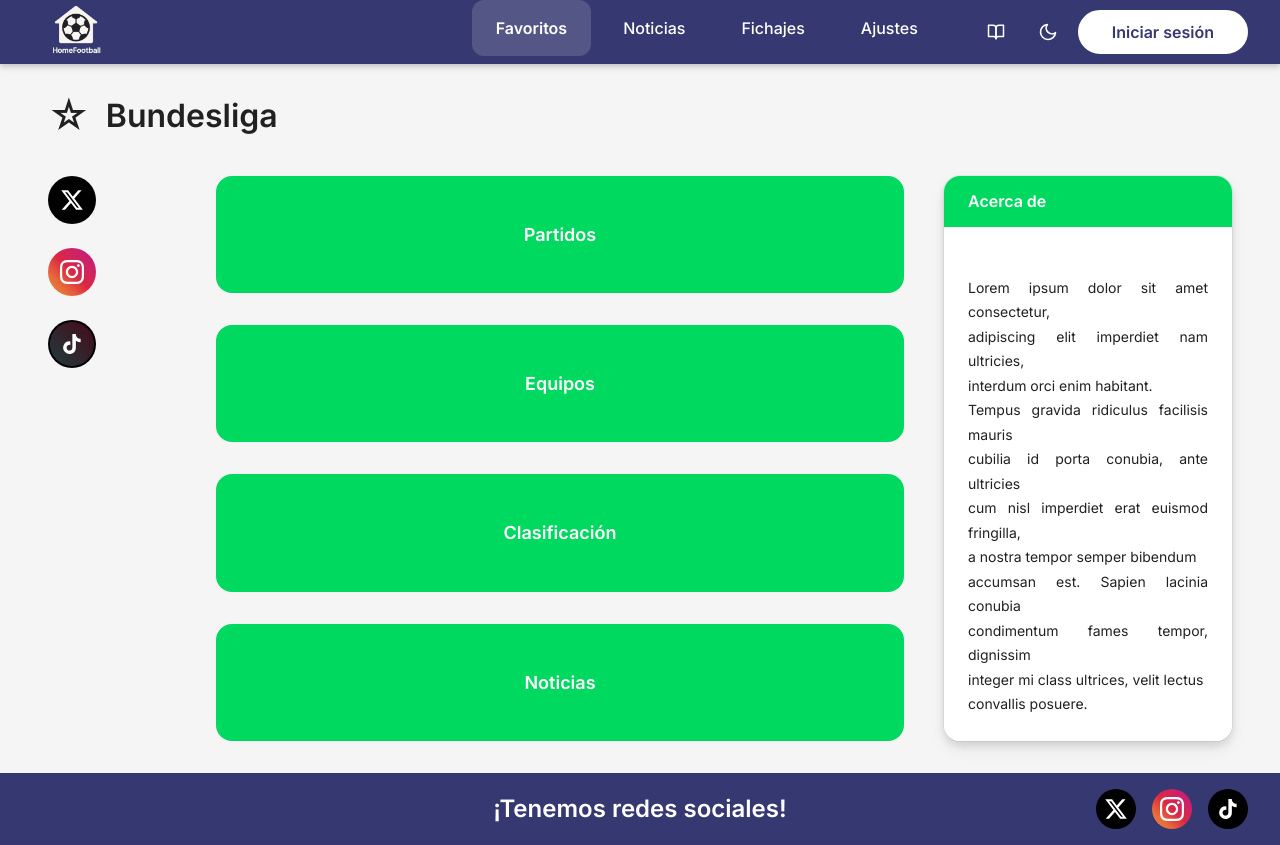
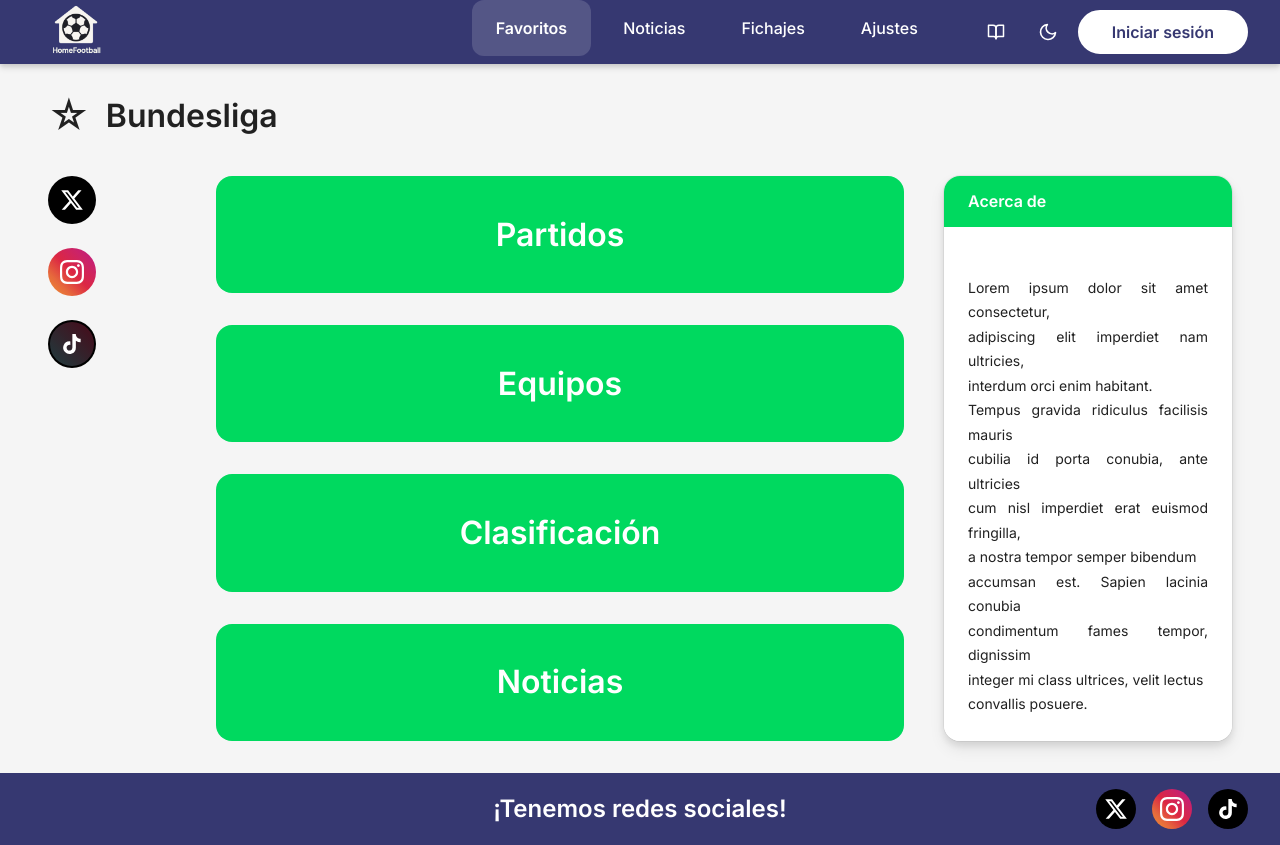
Before and after one commit to Fjrg0309/homefootball, an Angular app in the folder frontend/: page /liga/bundesliga in a window 1280 px wide. Built offline with nearby package versions, Linux system fonts and the light colour scheme.

Commit message:
Página modificada

```diff
--- a/frontend/src/app/pages/league-detail/league-detail.scss
+++ b/frontend/src/app/pages/league-detail/league-detail.scss
@@ -203,7 +203,7 @@
     padding: var(--spacing-2) var(--spacing-4); // 16px 32px
     background-color: var(--color-accent);
     color: white;
-    font-size: var(--font-size-md); // 16px
+    font-size: var(--font-size-lg); // 24px - Tamaño destacado para elementos importantes
     font-weight: var(--font-weight-semibold);
     text-decoration: none;
     border-radius: var(--radius-lg); // 16px - Mismo radio que Acerca de
@@ -214,7 +214,7 @@
 
     @include tablet {
       padding: var(--spacing-3) var(--spacing-5); // 24px 40px
-      font-size: 1.125rem; // 18px
+      font-size: var(--font-size-xl); // 32px - Tamaño más grande en tablet
       min-height: 4rem; // 64px mínimo
     }
 
```
